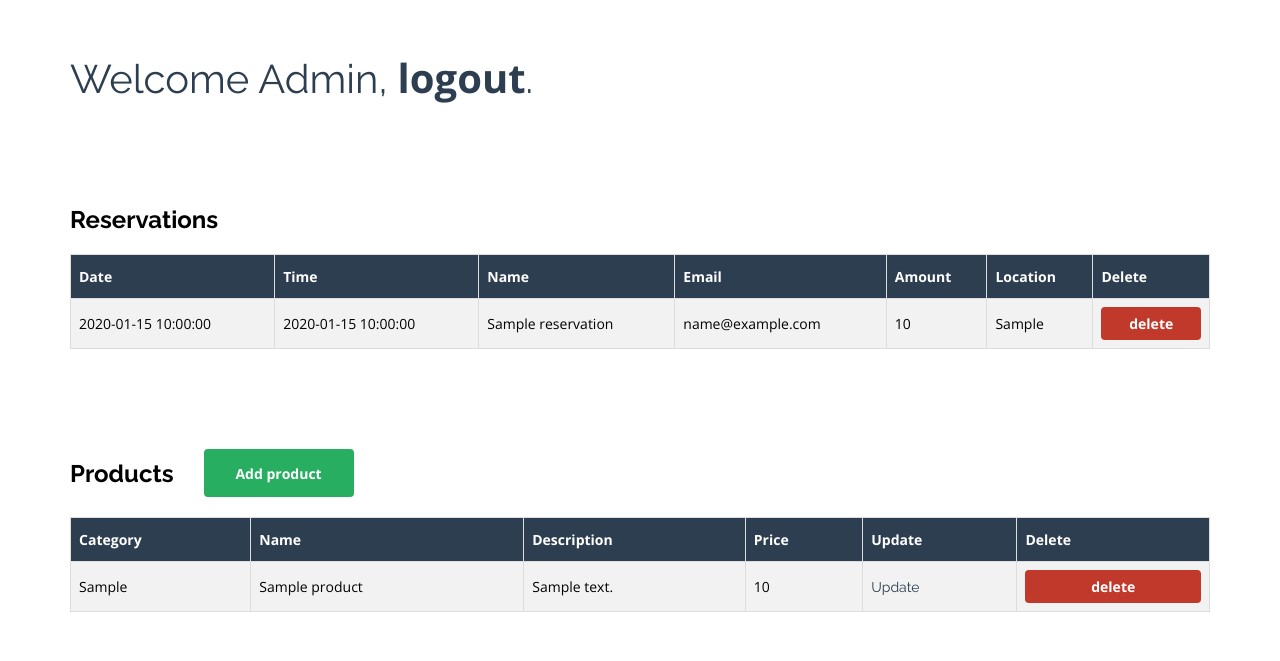
After one commit to yourigruiters/minicrud, a PHP site: page /admin/admin.php in a window 1280 px wide. The commit adds this page. Shown: the top 661 px of the page. Run offline with PHP 8.4, Linux system fonts and the light colour scheme; the visitor is signed in with stand-in values (Sample User, id 1); tables that the repository leaves empty or names only in its code hold one stand-in row (values such as "Sample post"); some libraries are stand-ins or nearby versions.

Commit message:
Integrated simple admin panel

```diff
--- /dev/null
+++ b/admin/admin.php
@@ -0,0 +1,76 @@
+<?php
+    include_once('includes/session.php');
+?>
+<!DOCTYPE html>
+<html lang="en">
+  <head>
+    <meta charset="UTF-8" />
+    <meta http-equiv="X-UA-Compatible" content="IE=edge" />
+    <meta name="viewport" content="width=device-width, initial-scale=1.0" />
+    <title>Restaurant | Admin</title>
+    <link rel="preconnect" href="https://fonts.googleapis.com" />
+    <link rel="preconnect" href="https://fonts.gstatic.com" crossorigin />
+    <link
+      href="https://fonts.googleapis.com/css2?family=Dancing+Script:wght@400;700&family=Merriweather:wght@400;700&family=Open+Sans:wght@300;400;700&family=Raleway:wght@300;400;700&display=swap"
+      rel="stylesheet"
+    />
+    <link rel="stylesheet" href="css/styles.css" />
+    <script
+      src="https://kit.fontawesome.com/fb463606a0.js"
+      crossorigin="anonymous"
+    ></script>
+  </head>
+  <body>
+    <section class="admin-spacer">
+        <div class="container">
+            <p>Welcome Admin, <a href="php/logout.php">logout</a>.</p>
+        </div>
+    </section>
+    <section class="reservation-spacer">
+        <div class="container">
+            <div class="title">
+                <h1>Reservations</h1>
+            </div>
+            <div class="reservation">
+                <table>
+                    <tr>
+                        <th>Date</th>
+                        <th>Time</th>
+                        <th>Name</th>
+                        <th>Email</th>
+                        <th>Amount</th>
+                        <th>Location</th>
+                        <th>Delete</th>
+                    </tr>
+                    <?php
+                        include_once('php/readReservations.php');
+                    ?>
+                </table>
+            </div>
+        </div>
+    </section>
+    <section class="reservation-spacer">
+        <div class="container">
+            <div class="title">
+                <h1>Products</h1>
+                <a href="addProduct.php"><button class="green">Add product</button></a>
+            </div>
+            <div class="reservation">
+                <table>
+                    <tr>
+                        <th>Category</th>
+                        <th>Name</th>
+                        <th>Description</th>
+                        <th>Price</th>
+                        <th>Update</th>
+                        <th>Delete</th>
+                    </tr>
+                    <?php
+                        include_once('php/readProducts.php');
+                    ?>
+                </table>
+            </div>
+        </div>
+    </section>
+  </body>
+</html>
--- /dev/null
+++ b/admin/css/styles.css
@@ -0,0 +1,231 @@
+:root {
+  --white: #fff;
+  --black: #000;
+  --red: #c0392b;
+  --yellow: #f1c40f;
+  --green: #27ae60;
+  --grayOnWhite: #7f8c8d;
+  --grayOnBlack: #ecf0f1;
+}
+
+* {
+  margin: 0;
+  padding: 0;
+  box-sizing: border-box;
+  font-family: "Open Sans", sans-serif;
+  scroll-behavior: smooth;
+}
+
+/* Container */
+.container {
+  max-width: 1200px;
+  width: 100%;
+  height: 100%;
+  margin: auto;
+  padding: 0px 30px;
+}
+
+h1,
+h2,
+h3,
+h4,
+h5,
+h6 {
+  font-family: "Raleway", sans-serif;
+  transition: 0.5s;
+}
+
+/* Form */
+.form-spacer {
+  display: flex;
+  justify-content: center;
+  align-items: center;
+  width: 100%;
+  min-height: 100vh;
+}
+
+.form {
+  display: flex;
+  justify-content: center;
+  align-items: center;
+  width: 100%;
+  height: auto;
+}
+
+.form form {
+  display: flex;
+  flex-direction: column;
+  max-width: 250px;
+  width: 100%;
+  height: auto;
+  padding: 40px 20px;
+  border: 1px solid rgba(161, 161, 161, 0.3);
+  border-radius: 25px;
+  box-shadow: 0 3px 5px rgba(57, 63, 72, 0.3);
+  text-align: center;
+}
+
+.form form .input {
+  display: flex;
+  flex-direction: column;
+  width: 100%;
+  height: auto;
+}
+
+.form form .input label {
+  min-height: 16.5px;
+  font-size: 18px;
+  color: var(--black);
+  font-weight: 400;
+  font-family: "Open Sans", sans-serif;
+  margin-bottom: 5px;
+}
+
+.form form .input input {
+  width: 100%;
+  height: auto;
+  padding: 7px 12px;
+  border: 1px solid rgba(161, 161, 161, 0.3);
+  margin-bottom: 25px;
+  text-align: center;
+}
+
+button,
+input[type="submit"] {
+  width: 100%;
+  background-color: var(--yellow);
+  color: var(--white);
+  font-size: 14px;
+  font-weight: 700;
+  border-radius: 4px;
+  outline: none;
+  border: none;
+  padding: 7px 12px;
+  cursor: pointer;
+  transition: 0.5s;
+}
+
+.delete {
+  background-color: var(--red) !important;
+}
+
+.green {
+  background-color: var(--green) !important;
+  height: 48px;
+  width: 150px;
+}
+
+.green2 {
+  background-color: var(--green) !important;
+  width: 100%;
+}
+
+button:hover,
+input[type="submit"]:hover {
+  background-color: var(--white);
+}
+
+select,
+textarea {
+  width: 100%;
+  height: auto;
+  padding: 7px 12px;
+  border: none;
+  resize: none;
+  border: 1px solid rgba(161, 161, 161, 0.3);
+  margin-bottom: 15px;
+  text-align: center;
+}
+
+textarea {
+  height: 150px;
+}
+
+/* Admin */
+.admin-spacer {
+  margin: 50px 0px;
+}
+
+.admin-spacer p {
+  color: #2c3e50;
+  font-family: "Raleway", sans-serif;
+  font-size: 40px;
+}
+
+.admin-spacer a {
+  text-decoration: none;
+  color: #2c3e50;
+  font-weight: bold;
+}
+
+.admin-spacer a:hover {
+  color: #2980b9;
+}
+
+/* Reservation */
+.reservation-spacer {
+  display: flex;
+  justify-content: center;
+  width: 100%;
+  height: auto;
+}
+
+.reservation-spacer .title {
+  display: flex;
+  column-gap: 30px;
+  align-items: center;
+  margin-top: 50px;
+  margin-bottom: 20px;
+}
+
+.reservation {
+  display: flex;
+  flex-direction: column;
+  width: 100%;
+  max-height: 500px;
+  height: auto;
+  overflow: scroll;
+  margin-bottom: 50px;
+}
+
+table {
+  min-width: 1000px;
+  width: 100%;
+  height: auto;
+  text-align: left;
+  border-collapse: collapse;
+}
+
+table td,
+table th {
+  border: 1px solid #ddd;
+  padding: 8px;
+  font-size: 14px;
+}
+
+table tr:nth-child(even) {
+  background-color: #f2f2f2;
+}
+
+table tr:hover {
+  background-color: #ddd;
+}
+
+table th {
+  padding-top: 12px;
+  padding-bottom: 12px;
+  text-align: left;
+  background-color: #2c3e50;
+  color: white;
+}
+
+table a {
+  color: #2c3e50;
+  font-family: "Raleway", sans-serif;
+  font-size: 14px;
+  text-decoration: none;
+}
+
+table a:hover {
+  color: var(--white);
+}
--- /dev/null
+++ b/admin/includes/connect.php
@@ -0,0 +1,24 @@
+<?php
+    $host = 'localhost';
+    $db = 'minicrud';
+    $user = 'root';
+    $pass = '';
+    $charset = 'utf8mb4';
+
+    $dsn = "mysql:host=$host;dbname=$db;charset=$charset";
+    $opt = [
+        PDO::ATTR_ERRMODE => PDO::ERRMODE_EXCEPTION,
+        PDO::ATTR_DEFAULT_FETCH_MODE => PDO::FETCH_ASSOC,
+        PDO::ATTR_EMULATE_PREPARES => false,
+    ];
+
+    try
+    {
+        $connect = new PDO($dsn, $user, $pass, $opt);
+    }
+    catch (PDOException $e)
+    {
+        echo $e->getMessage();
+        die("Sorry, er is een probleem met de verbinding met de database.");
+    }
+?>
--- /dev/null
+++ b/admin/includes/session.php
@@ -0,0 +1,8 @@
+<?php
+    session_start();
+
+    if(!isset($_SESSION['admin']) || !$_SESSION['admin']) {
+        header("Location: index.php");
+        exit();
+    }
+?>
--- /dev/null
+++ b/admin/php/readProducts.php
@@ -0,0 +1,22 @@
+<?php
+    include_once("includes/connect.php");
+
+    $sql = "SELECT * FROM products ORDER BY category DESC, name DESC";
+    $stmt = $connect->prepare($sql);
+    $stmt->execute();
+    $result = $stmt->fetchAll();
+
+    foreach ($result as $product) {
+        echo '<tr>';
+            echo '<td>'. $product['category'] .'</td>';
+            echo '<td>'. $product['name'] .'</td>';
+            echo '<td>'. $product['description'] .'</td>';
+            echo '<td>'. $product['price'] .'</td>';
+            echo '<td><a href="updateProduct.php?id='.$product['id'].'">Update</a></td>';
+            echo '<td><form action="php/deleteProduct.php" method="post">
+            <input type="hidden" name="id" value='.$product['id'].' >
+            <input type="submit" value="delete" name="delete" class="delete" >
+            </form></td>';
+        echo '</tr>';
+    }
+?>
--- /dev/null
+++ b/admin/php/readReservations.php
@@ -0,0 +1,23 @@
+<?php
+    include_once("includes/connect.php");
+
+    $sql = "SELECT * FROM reservations ORDER BY location DESC, date DESC";
+    $stmt = $connect->prepare($sql);
+    $stmt->execute();
+    $result = $stmt->fetchAll();
+
+    foreach ($result as $product) {
+        echo '<tr>';
+            echo '<td>'. $product['date'] .'</td>';
+            echo '<td>'. $product['time'] .'</td>';
+            echo '<td>'. $product['name'] .'</td>';
+            echo '<td>'. $product['email'] .'</td>';
+            echo '<td>'. $product['amount'] .'</td>';
+            echo '<td>'. $product['location'] .'</td>';
+            echo '<td><form action="php/deleteReservation.php" method="post">
+            <input type="hidden" name="id" value='.$product['id'].' >
+            <input type="submit" value="delete" name="delete" class="delete" >
+            </form></td>';
+        echo '</tr>';
+    }
+?>
--- a/php/createReservation.php
+++ b/php/createReservation.php
@@ -3,9 +3,8 @@
 
     if (isset($_POST['token']) && $_POST['token'] === 'reservation')
     {
-        $status = 1;
-        $sql = "INSERT INTO reservations (name, email, amount, location, date, time, status)
-            VALUES (:name,:email,:amount,:location,:date, :time, :status)";
+        $sql = "INSERT INTO reservations (name, email, amount, location, date, time)
+            VALUES (:name,:email,:amount,:location,:date, :time)";
         $stmt = $connect->prepare($sql);
         $stmt->bindParam(":name", $_POST['name']);
         $stmt->bindParam(":email", $_POST['email']);
@@ -13,7 +12,6 @@
         $stmt->bindParam(":location", $_POST['location']);
         $stmt->bindParam(":date", $_POST['date']);
         $stmt->bindParam(":time", $_POST['time']);
-        $stmt->bindParam(":status", $status);
         $stmt->execute();
 
         echo 'true';
```
Also changed, not shown: admin/addProduct.php (added, +55 -0 lines), admin/index.php (added, +39 -0 lines), admin/php/createProduct.php (added, +21 -0 lines), admin/php/deleteProduct.php (added, +17 -0 lines), admin/php/deleteReservation.php (added, +17 -0 lines), admin/php/login.php (added, +28 -0 lines), admin/php/logout.php (added, +8 -0 lines), admin/php/updateProduct.php (added, +23 -0 lines), admin/updateProduct.php (added, +75 -0 lines).
